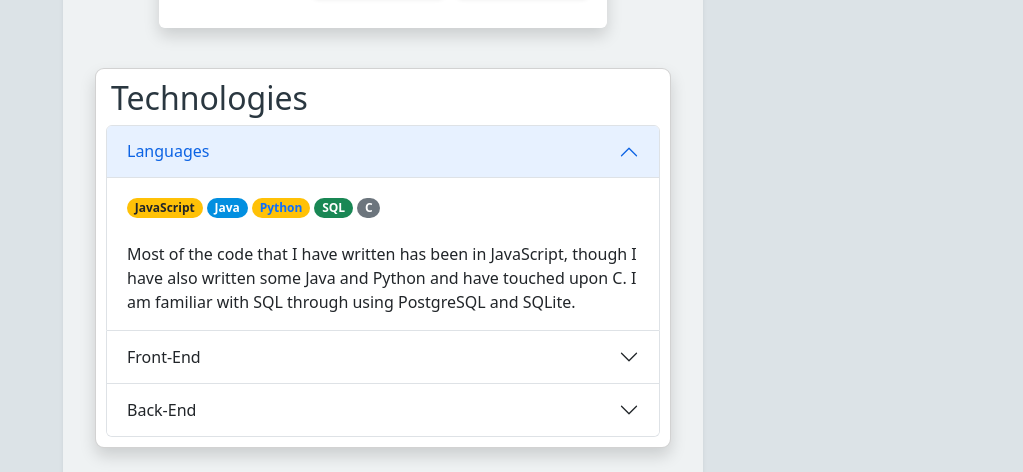
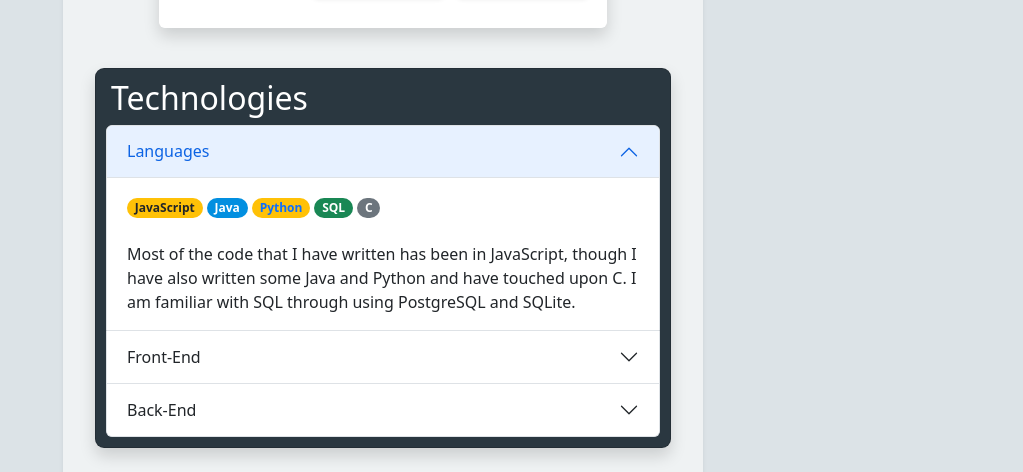
Before and after one commit to kmitch92/portfolio-website, a React (Create React App) app in the folder my-app/: page / in a window 1280 px wide. Shown: the part 799-1271 px from the top of the page, without its empty margins (257-1280 px from the left). Built offline with nearby package versions, Linux system fonts and the light colour scheme.

Commit message:
minor styling changes

```diff
--- a/my-app/src/Assets/projects.json
+++ b/my-app/src/Assets/projects.json
@@ -17,7 +17,7 @@
       "GitHub": "https://github.com/jakewilliams33/wePark-fe"
     },
     {
-      "Title": "NC News - Front-End Mock News/Blog Site",
+      "Title": "NC News - Front-End Mock News Site/Blog",
       "Description": "Lorem ipsum dolor sit amet, consectetur adipiscing elit, sed do eiusmod tempor incididunt ut labore et dolore magna aliqua. Ut enim ad minim veniam, quis nostrud exercitation ullamco laboris nisi ut aliquip ex ea commodo consequat. Duis aute irure dolor in reprehenderit in voluptate velit esse cillum dolore eu fugiat nulla pariatur.",
       "Tags": "JavaScript React CSS",
       "Images": ["NC-1.png"],
--- a/my-app/src/Pages/Home.tsx
+++ b/my-app/src/Pages/Home.tsx
@@ -127,7 +127,7 @@ export const Home = () => {
             style={{ alignSelf: 'center' }}
           >
             <Card
-              className="bg-white shadow"
+              className="bg-darker-tg shadow"
               style={{
                 marginTop: '40px',
                 borderRadius: '9px',
@@ -135,7 +135,7 @@ export const Home = () => {
                 width: '45vw',
               }}
             >
-              <h2 style={{ marginLeft: '5px' }} className="text-darker-tg">
+              <h2 style={{ marginLeft: '5px' }} className="text-white">
                 Technologies
               </h2>
               <Accordion.Item eventKey="0">
```
